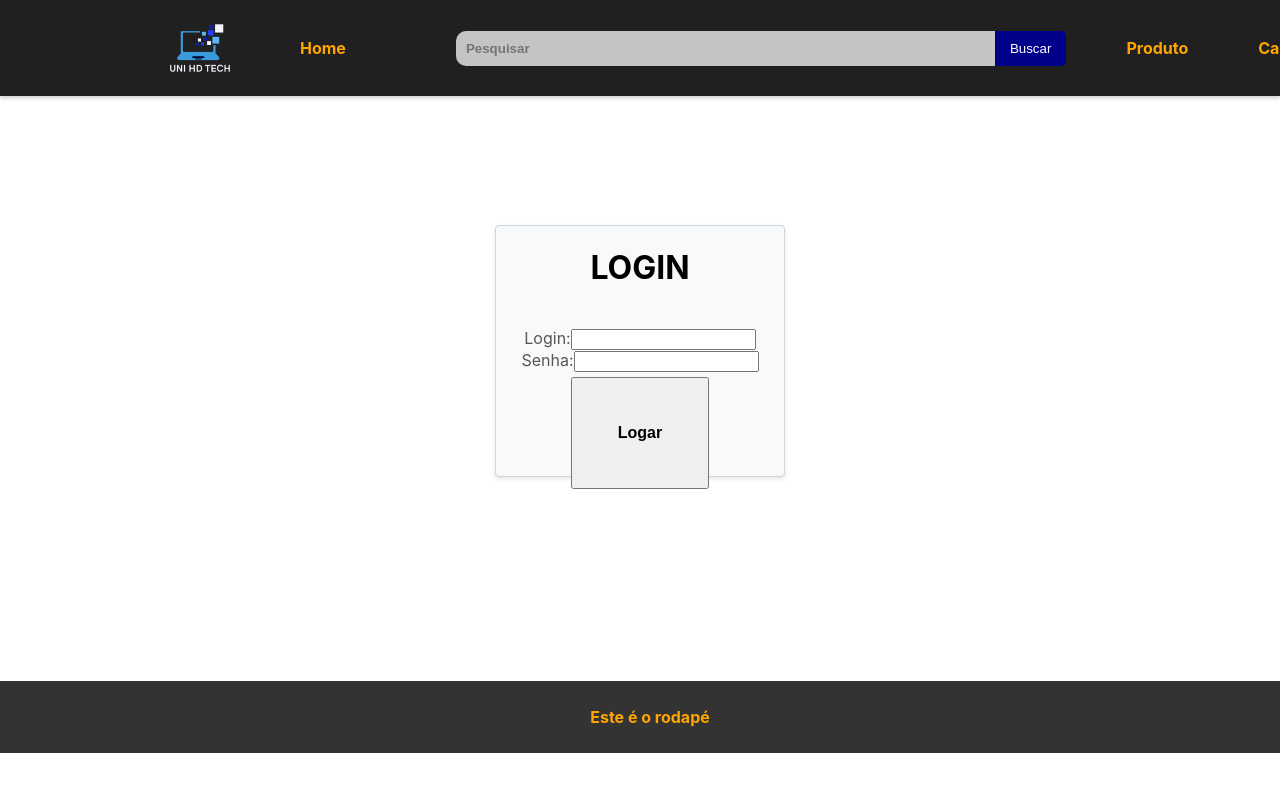
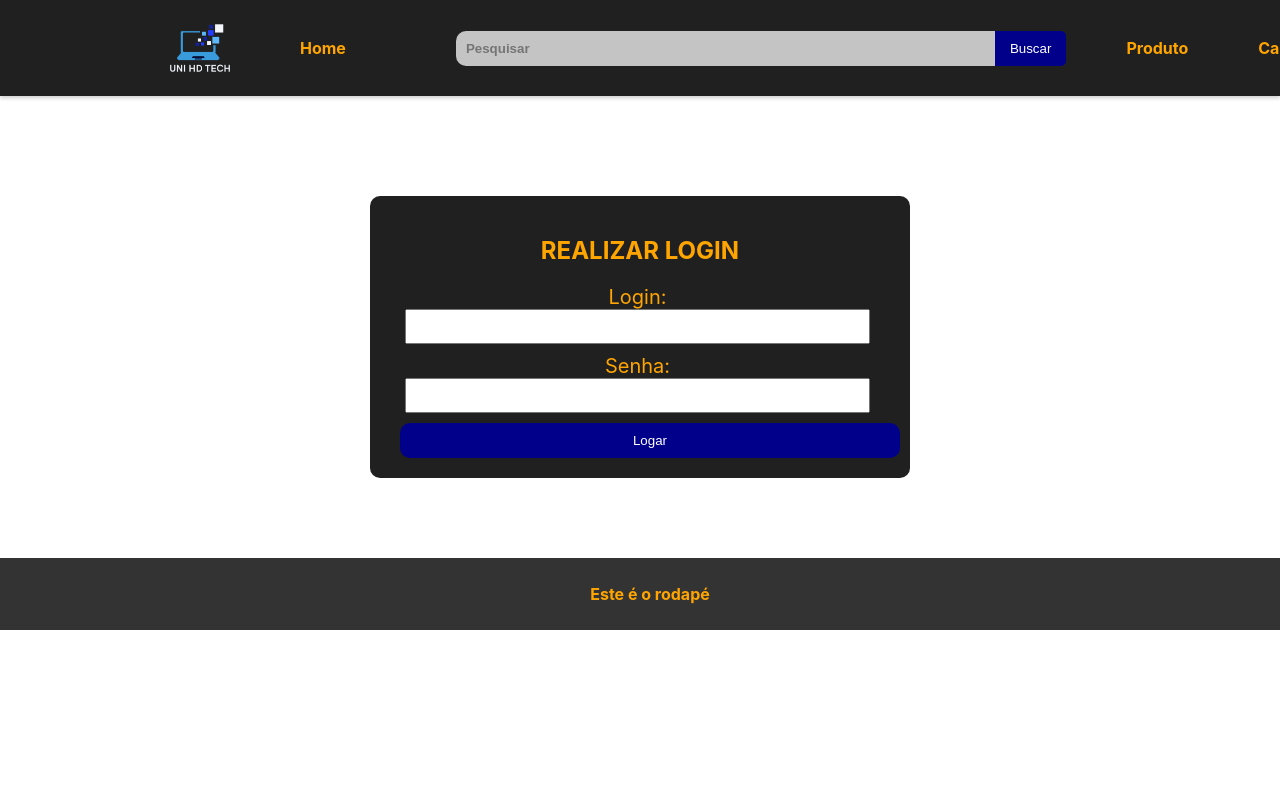
Before and after one commit to SenpSenp/TerceiroPeriodoFrontEndFaculdade, a React (Create React App) app in the folder atividade/: page /login in a window 1280 px wide. Shown: the top 792 px of the page. Built offline with nearby package versions, Linux system fonts and the light colour scheme.

Commit message:
Css do login ajustado

```diff
--- a/atividade/src/Telas/Login/Login.css
+++ b/atividade/src/Telas/Login/Login.css
@@ -1,25 +1,47 @@
-.login-clContainerWrapper {
-    display: flex;
-    justify-content: center;
-    align-items: center;
-    min-height: 60vh;
-    min-width: 60vw;
-  }
+.cadastroContainer {
+  max-width: 500px;
+  margin: 0 auto;
+  padding: 20px;
+  background-color: #202020;
+  margin-top: 100px;
+  border-radius: 10px;
+}
 
-  .login-clContainer {
-    width: 18rem;
-    text-align: center;
-  }
+.cadastroForms{
+  margin-right: 5px;
+  text-align: center;
+  font-size: 20px;
+  color: #ffa500;
+  margin-top: 20px;
+}
 
-  .login-btn {
-    margin-top: 10px;
-    font-size: 15px;
-    width: auto;
-    height: auto;
-  }
+.Cadastro-h2 {
+  text-align: center;
+  color: #ffa500;
+}
 
-  .error-message {
-    font-weight: bold;
-    color: red;
-    font-size: 15px;
-  }
+.Cadastro-label {
+  display: block;
+  margin-bottom: 10px;
+}
+
+.Cadastro-input {
+  width: 90%;
+  padding: 8px;
+  margin-bottom: 10px;
+}
+
+.Cadastro-button {
+  margin-left: 10px;
+  width: 100%;
+  padding: 10px;
+  background-color: #00008b;
+  color: #fff;
+  border: none;
+  cursor: pointer;
+  border-radius: 10px;
+}
+
+.Cadastro-button:hover {
+  background-color: #00008b;
+}
--- a/atividade/src/Telas/Login/Login.jsx
+++ b/atividade/src/Telas/Login/Login.jsx
@@ -17,7 +17,7 @@ export const TelaLogin = ({ setUsuarioConectado }) => {
       setUsuarioConectado(JSON.parse(usuarioSalvo));
       history.push('/');
     }
-  }, []);
+  });
 
   const handleLogin = async () => {
     try {
@@ -45,22 +45,20 @@ export const TelaLogin = ({ setUsuarioConectado }) => {
   };
 
   return (
-    <div className="login-clContainerWrapper container-fluid">
-      <div className="card login-clContainer" style={{ width: '18rem' }}>
-        <h1 className="card-img-top" alt="...">LOGIN</h1>
-        <div className="card-body">
-          <div className="card-text d-flex flex-column">
-            <label>Login:</label>
-            <input type="text" value={form.login} onChange={(e) => setForm({ ...form, login: e.target.value })}></input>
+    <div className="cadastroContainer">
+        <h2 className="Cadastro-h2" alt="...">REALIZAR LOGIN</h2>
+        <form className="cadastroForms">
+            <label className='cadastro-label'>Login:</label>
+            <input type="text" value={form.login} onChange={(e) => setForm({ ...form, login: e.target.value })} className="Cadastro-input" />
             <br />
-            <label>Senha:</label>
-            <input type="password" value={form.senha} onChange={(e) => setForm({ ...form, senha: e.target.value })}></input>
+            <label Cadastro-label>Senha:</label>
+            <input type="password" value={form.senha} onChange={(e) => setForm({ ...form, senha: e.target.value })} className="Cadastro-input" />
             {loginInvalido && <p className="error-message">Erro! Login ou Senha inválidos</p>}
-          </div>
-          <button className="btn btn-primary login-btn" onClick={handleLogin}>Logar</button>
+            <br />
+          </form>
+          <button className="Cadastro-button" onClick={handleLogin}>Logar</button>
           <ToastContainer />
         </div>
-      </div>
-    </div>
+
   );
 };
```
